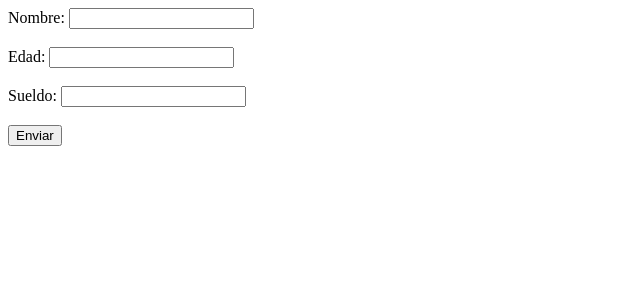
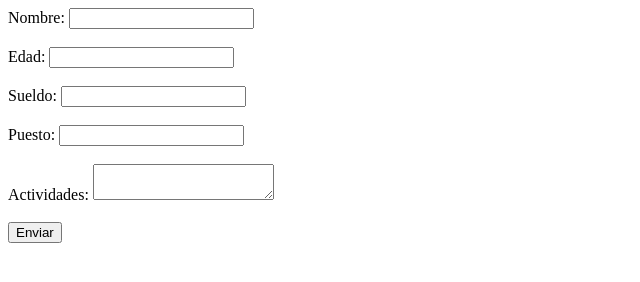
Before and after one commit to Alevfft/examenMAMMM, a plain HTML site: page index.html in a window 1280 px wide. Shown: the whole page, without its empty margins (0-640 px from the left). Drawn offline with Linux system fonts and the light colour scheme.

Commit message:
Añadir campos: puesto y actividades

```diff
--- a/index.html
+++ b/index.html
@@ -16,6 +16,12 @@
         <label for="sueldo">Sueldo:</label>
         <input type="number" id="sueldo" name="sueldo"><br><br>
 
+        <label for="puesto">Puesto:</label>
+        <input type="text" id="puesto" name="puesto"><br><br>
+
+        <label for="actividades">Actividades:</label>
+        <textarea id="actividades" name="actividades"></textarea><br><br>
+
         <input type="submit" value="Enviar">
     </form>
 </body>
```
